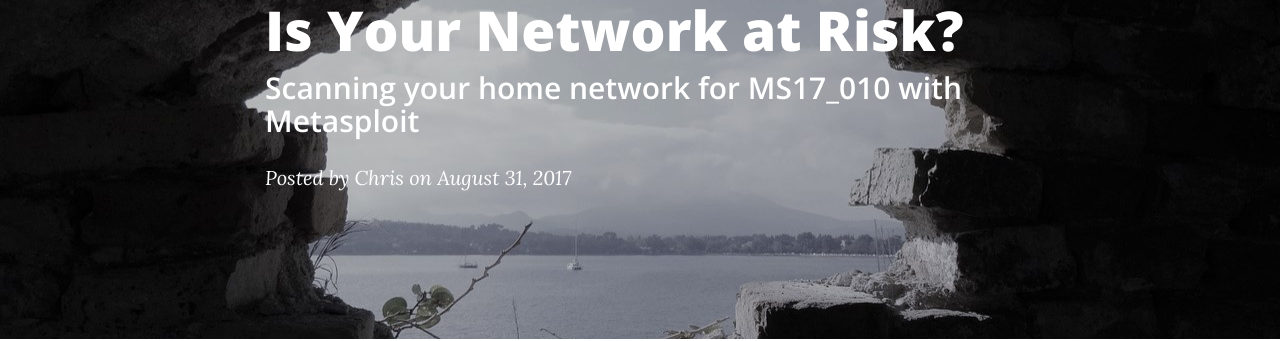
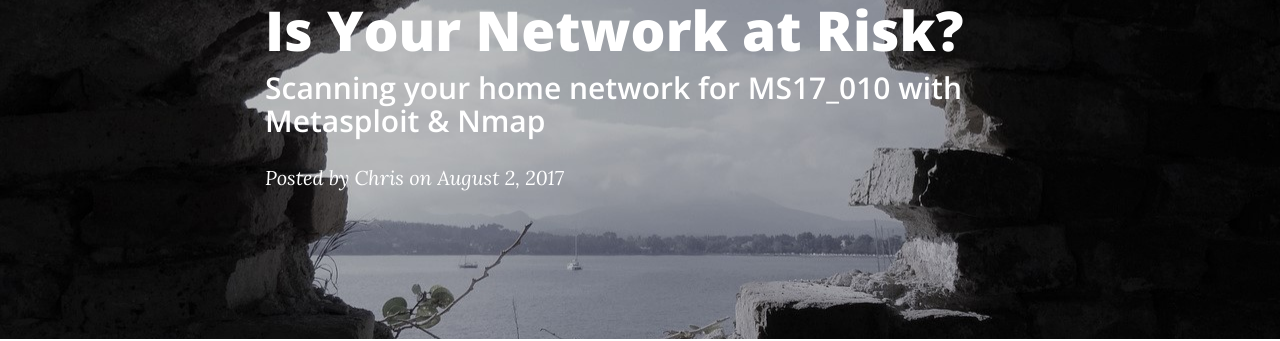
Before and after one commit to RomSec/RomSec.github.io, a Jekyll site: the page built from _posts/2017-08-01-ms17.markdown, in a window 1280 px wide and 900 px high. Shown: the part 170-511 px from the top of the window. Built offline with Jekyll 4.4.1, drawn with Linux system fonts in a browser that asks for light colours; nearby versions of some CDN libraries.

Commit message:
Update 2017-08-01-ms17.markdown

```diff
--- a/_posts/2017-08-01-ms17.markdown
+++ b/_posts/2017-08-01-ms17.markdown
@@ -1,8 +1,8 @@
 ---
 layout:     post
 title:      "Is Your Network at Risk?"
-subtitle:   "Scanning your home network for MS17_010 with Metasploit"
-date:       2017-08-31 16:20:00
+subtitle:   "Scanning your home network for MS17_010 with Metasploit & Nmap"
+date:       2017-08-02 16:20:00
 author:     "Chris"
 header-img: "img/ms17/headerr.jpg"
 ---
```
